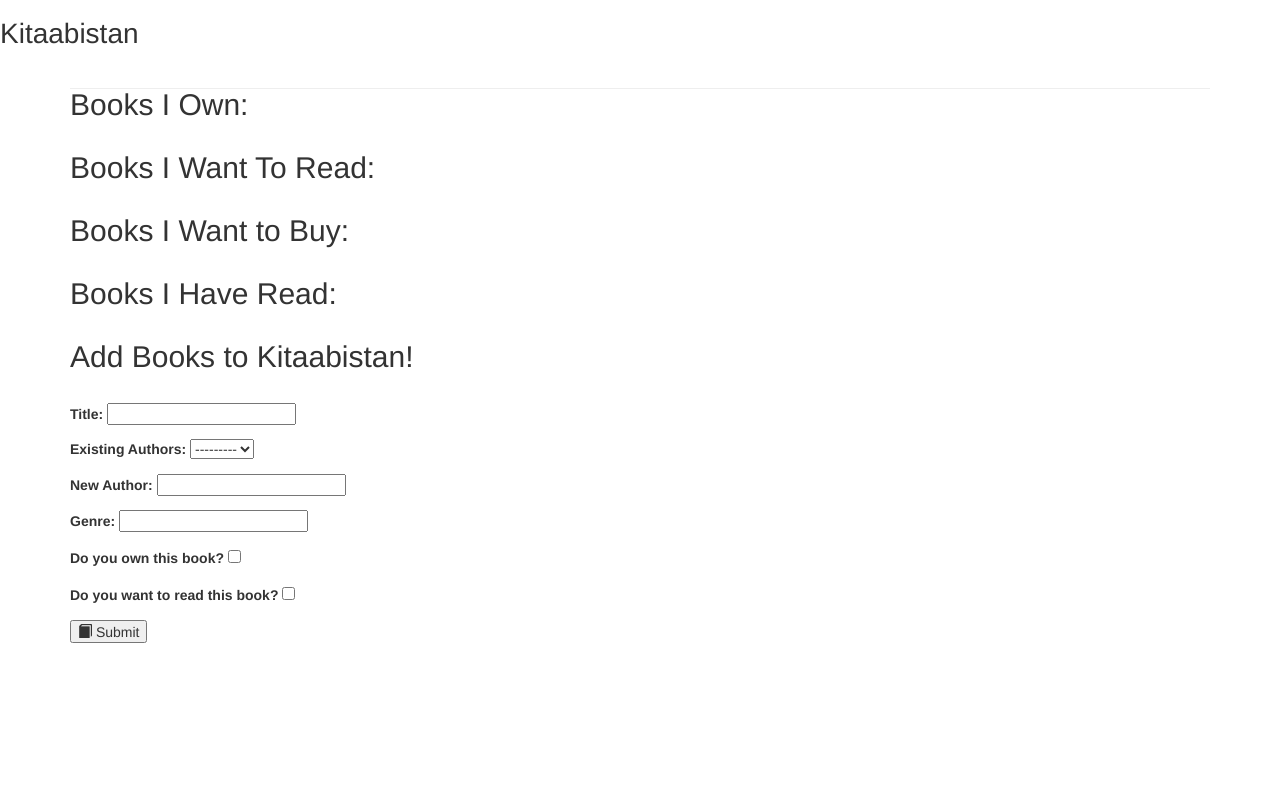
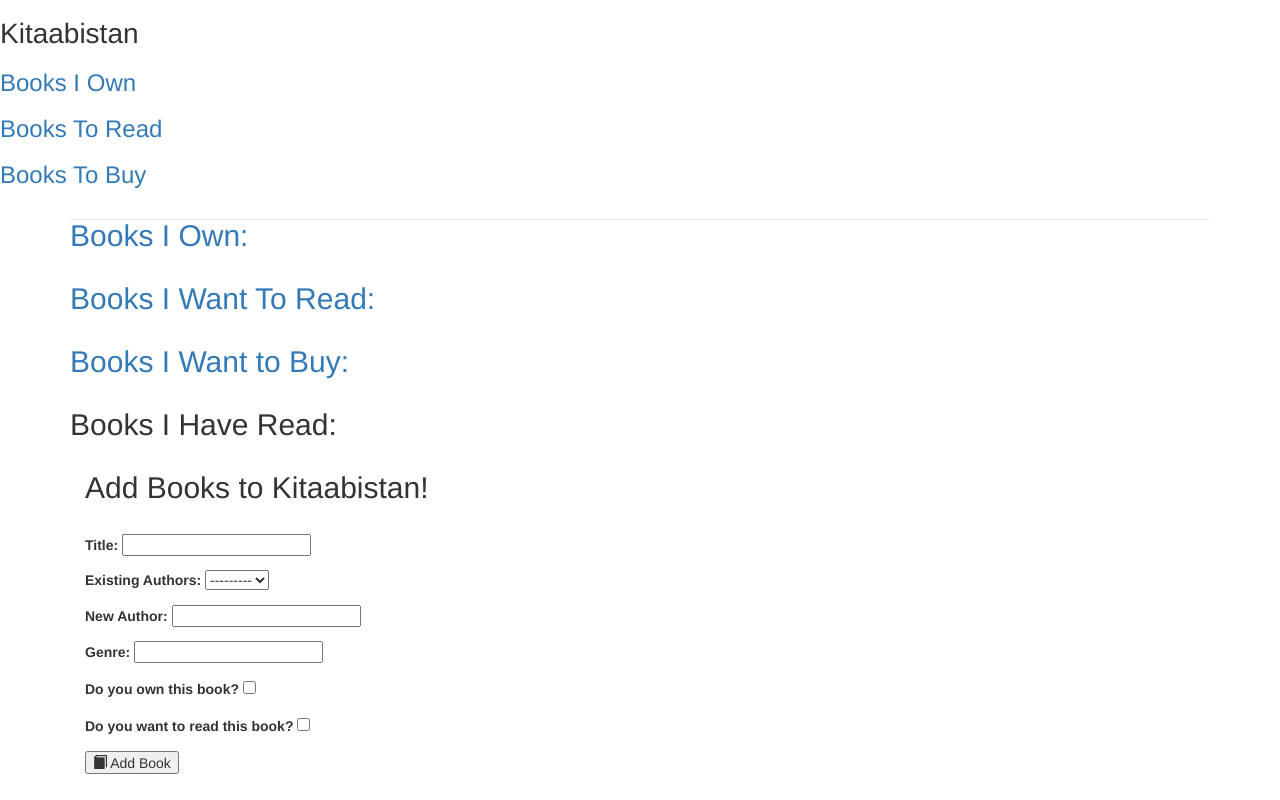
Before and after one commit to sanajaved7/kitaabistan, a Django app: page / in a window 1280 px wide. Run offline with Django 3.2, Linux system fonts and the light colour scheme; data that the repository does not hold is empty; some libraries are stand-ins or nearby versions.

Commit message:
Updated HTML for homepage

```diff
--- a/templates/index.html
+++ b/templates/index.html
@@ -10,12 +10,17 @@
 <body>
     <header>
         <div class="title">
-        <h1>Kitaabistan</h1>
+            <h1>Kitaabistan</h1>
+        <div class="line">
+            <h3><a href="#own">Books I Own</a></h3>
+            <h3><a href="#read">Books To Read</a></h3>
+            <h3><a href="#buy">Books To Buy</a></h3>
+        </div>
         </div>
     </header>
     <div class="container">
         <div class="row col-md-12">
-        <h2>Books I Own:</h2>
+        <h2><a name="own">Books I Own:</a></h2>
         {% for book in books %}
             {% if book.owned %}
                 <ul style="list-style: none;">
@@ -27,7 +32,7 @@
         </div>
 
         <div class="row col-md-12">
-        <h2>Books I Want To Read:</h2>
+        <h2><a name="read">Books I Want To Read:</a></h2>
         {% for book in books %}
             {% if book.to_read %}
                 <ul style="list-style: none">
@@ -39,7 +44,7 @@
         </div>
 
         <div class="row col-md-12">
-        <h2>Books I Want to Buy:</h2>
+        <h2><a name="buy">Books I Want to Buy:</a></h2>
         {% for book in books %}
             {% if not book.owned %}
                 <ul style="list-style: none">
@@ -62,7 +67,6 @@
         {% endfor %}
         </div>
     <hr/>
-    </div>
     <div class="container">
         <div class="row col-md-12 add" id="add">
         <h2>Add Books to Kitaabistan!</h2>
@@ -71,12 +75,12 @@
         {% csrf_token %}
         {{ form.as_p }}
         <button type="submit" class="btn-group btn-group-lg" aria-label="Left Align" value="Submit">
-      <span class="glyphicon glyphicon-book" aria-hidden="true"></span> Submit</button>
+      <span class="glyphicon glyphicon-book" aria-hidden="true"></span> Add Book</button>
         </form>
         <br>
         </div>
     </div>
-</div>
+    </div>
 
 
 </body>
```
